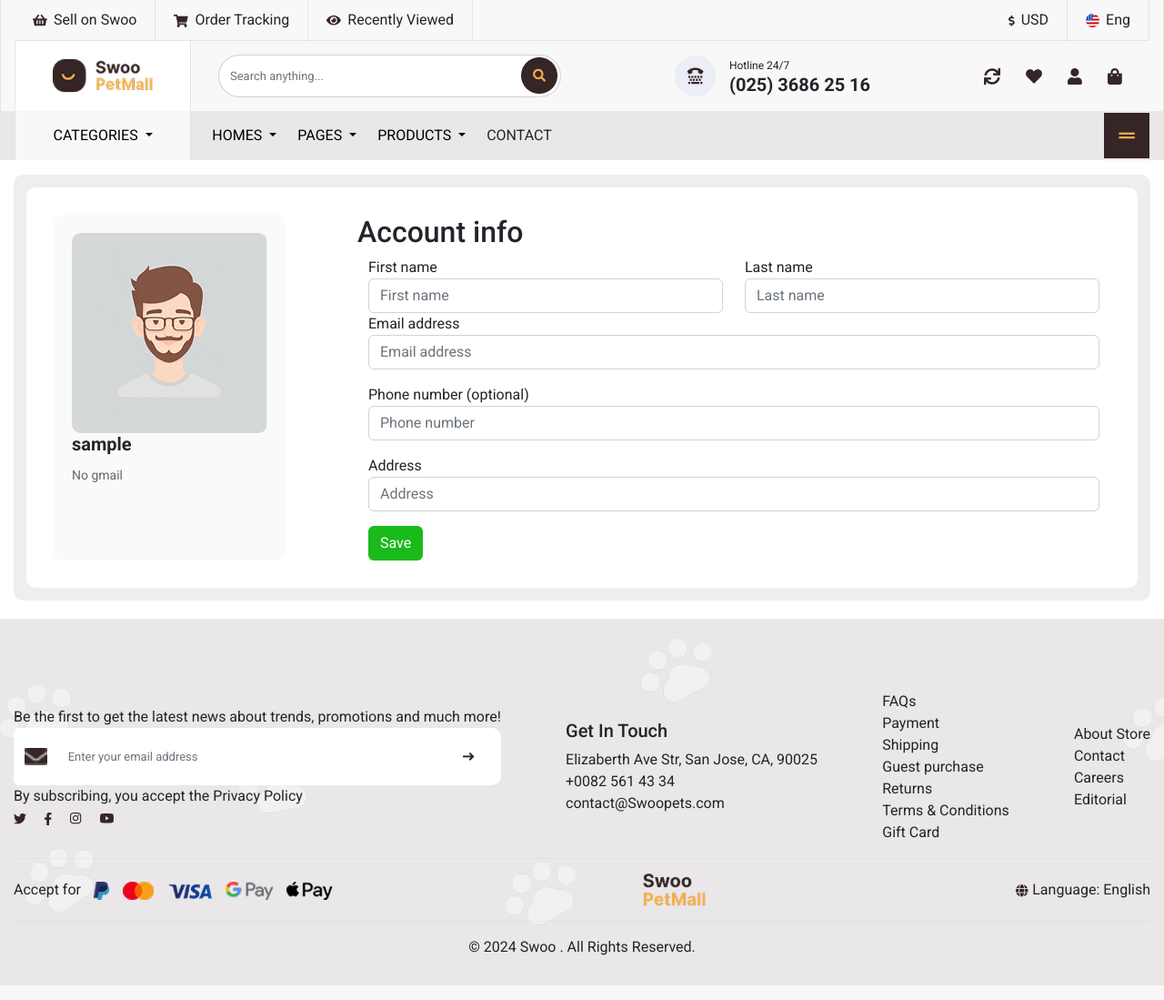
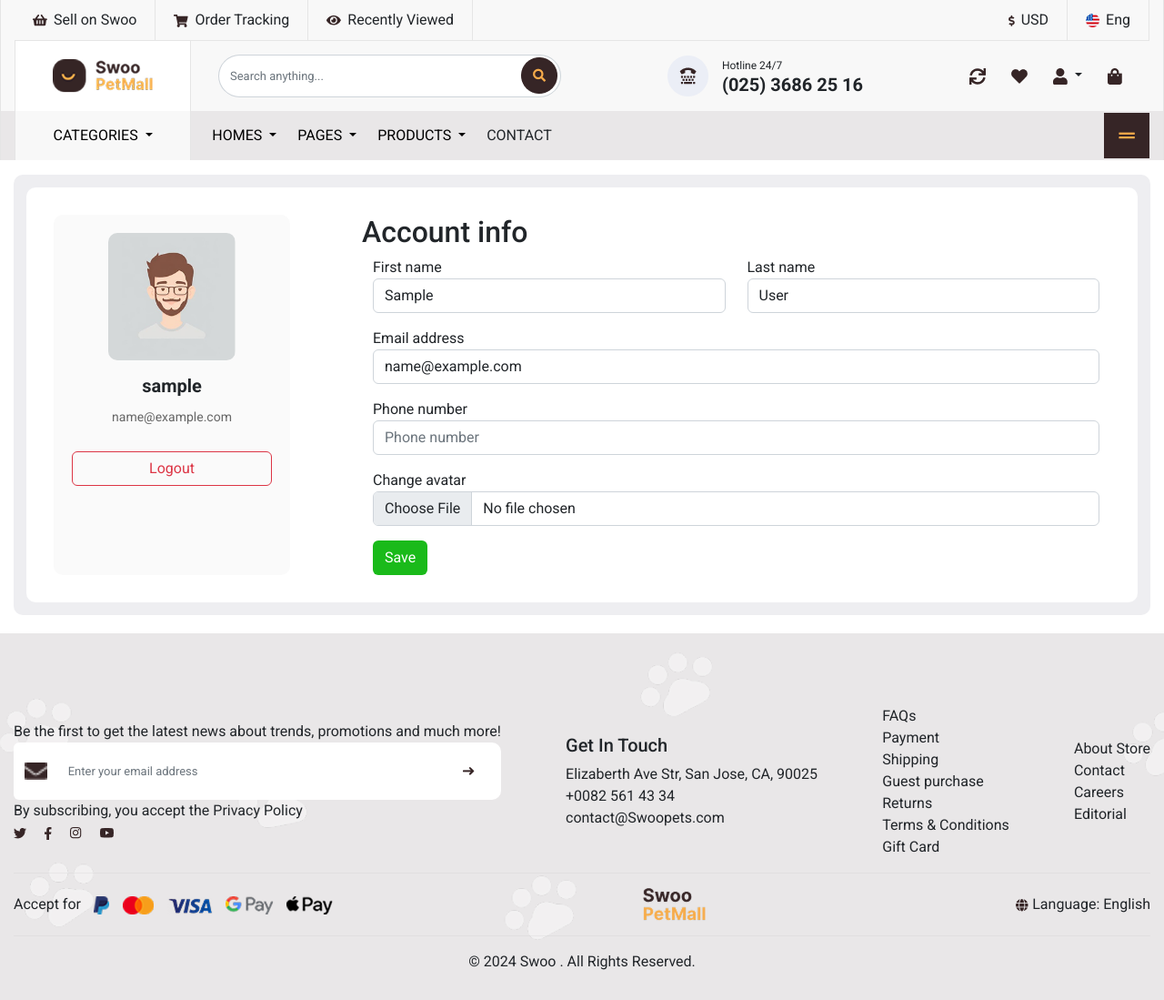
Before and after one commit to Markyha2yha/Team-project-2, a Django app: page /account_info/ in a window 1280 px wide. Shown: the whole page at 91% size. Run offline with Django 5.2, Linux system fonts and the light colour scheme; the visitor is signed in with stand-in values (Sample User, id 1); data comes from the database, SQL or seed files in the repository.

Commit message:
Зміни реєстрації облікового запису

```diff
--- a/config/urls.py
+++ b/config/urls.py
@@ -16,8 +16,13 @@ Including another URLconf
 """
 from django.contrib import admin
 from django.urls import path, include
+from django.conf import settings
+from django.conf.urls.static import static
 
 urlpatterns = [
     path('admin/', admin.site.urls),
     path('', include('main.urls')),
 ]
+
+if settings.DEBUG:
+    urlpatterns += static(settings.MEDIA_URL, document_root=settings.MEDIA_ROOT)
--- /dev/null
+++ b/main/forms.py
@@ -0,0 +1,47 @@
+from django import forms
+from django.contrib.auth.models import User
+from shop.models import Profile
+
+# Форма регистрации
+class RegisterForm(forms.ModelForm):
+    password = forms.CharField(widget=forms.PasswordInput(attrs={'placeholder': '....'}))
+    password2 = forms.CharField(label="Confirm Password", widget=forms.PasswordInput(attrs={'placeholder': '....'}))
+
+    class Meta:
+        model = User
+        fields = ['username', 'email']
+        widgets = {
+            'username': forms.TextInput(attrs={'placeholder': 'John Doe'}),
+            'email': forms.EmailInput(attrs={'placeholder': 'example@gmail.com'}),
+        }
+
+    def clean(self):
+        cleaned_data = super().clean()
+        p1 = cleaned_data.get('password')
+        p2 = cleaned_data.get('password2')
+        if p1 and p2 and p1 != p2:
+            raise forms.ValidationError("Пароли не совпадают!")
+        return cleaned_data
+
+
+# Форма обновления данных пользователя (User)
+class UserUpdateForm(forms.ModelForm):
+    class Meta:
+        model = User
+        fields = ['first_name', 'last_name', 'email']
+        widgets = {
+            'first_name': forms.TextInput(attrs={'class': 'form-control', 'placeholder': 'First name'}),
+            'last_name': forms.TextInput(attrs={'class': 'form-control', 'placeholder': 'Last name'}),
+            'email': forms.EmailInput(attrs={'class': 'form-control', 'placeholder': 'Email address'}),
+        }
+
+
+# Форма обновления профиля (телефон, аватар)
+class ProfileUpdateForm(forms.ModelForm):
+    class Meta:
+        model = Profile
+        fields = ['phone', 'avatar']
+        widgets = {
+            'phone': forms.TextInput(attrs={'class': 'form-control', 'placeholder': 'Phone number'}),
+            'avatar': forms.FileInput(attrs={'class': 'form-control'}),
+        }
--- a/main/templates/main/account_info.html
+++ b/main/templates/main/account_info.html
@@ -11,60 +11,65 @@
 
 <div class="dark-gray-bg">
     <div class="light-bg">
-        <div class="account-box01">
-            <div class="gray-box round-edges">
-                <img class="round-edges" src="{% static 'main/images/no-avatar.png' %}" alt="avatar">
-                {% if user.username %}  <!-- Має витягувати з бази даних -->
-                    <h3>{{user.username}}</h3>
-                {% else %}
-                    <h3>No username</h3>
+        {% if messages %}
+            {% for message in messages %}
+                <div class="alert alert-success">{{ message }}</div>
+            {% endfor %}
         {% endif %}
 
-                {% if user.gmail %}
-                    <p>{{gmail}}</p>
+        <div class="account-box01">
+            <div class="gray-box round-edges text-center" style="min-width: 260px;">
+                {% if profile.avatar %}
+                    <img class="round-edges" src="{{ profile.avatar.url }}" alt="avatar" style="width: 140px; height: 140px; object-fit: cover;">
                 {% else %}
-                    <p>No gmail</p>
+                    <img class="round-edges" src="{% static 'main/images/no-avatar.png' %}" alt="avatar" style="width: 140px; height: 140px; object-fit: cover;">
                 {% endif %}
 
-                {% if not user.is_authenticated %}
-                    <div class="guest-btns">
-                        <a href="/login/" class="btn green-btn">Login</a>
-                        <a href="/register/" class="btn green-btn">Register</a>
+                <h3 class="mt-3">{{ user.username }}</h3>
+                <p>{{ user.email|default:"No email" }}</p>
+
+                <div class="mt-4">
+                    <a href="{% url 'logout' %}" class="btn btn-outline-danger w-100">Logout</a>
                 </div>
-                {% endif %}
             </div>
 
             <div class="account-info-box">
                 <h2>Account info</h2>
                 <div class="container">
-                <form>
-                    <div class="row">
+                    <form method="POST" enctype="multipart/form-data">
+                        {% csrf_token %}
+                        <div class="row mb-3">
                             <div class="col">
                                 <label>First name</label>
-                            <input type="text" class="form-control" placeholder="First name">
+                                {{ u_form.first_name }}
                             </div>
                             <div class="col">
                                 <label>Last name</label>
-                            <input type="text" class="form-control" placeholder="Last name">
+                                {{ u_form.last_name }}
                             </div>
                         </div>
+
                         <div class="mb-3">
                             <label>Email address</label>
-                        <input type="text" class="form-control" placeholder="Email address">
+                            {{ u_form.email }}
                         </div>
+
                         <div class="mb-3">
-                        <label>Phone number (optional)</label>
-                        <input type="text" class="form-control" placeholder="Phone number">
+                            <label>Phone number</label>
+                            {{ p_form.phone }}
                         </div>
+
                         <div class="mb-3">
-                        <label>Address</label>
-                        <input type="text" class="form-control" placeholder="Address">
+                            <label>Change avatar</label>
+                            {{ p_form.avatar }}
                         </div>
+
                         <button type="submit" class="btn green-btn">Save</button>
                     </form>
                 </div>
             </div>
         </div>
     </div>
+</div>
 
 {% endblock %}
--- a/main/templates/main/base.html
+++ b/main/templates/main/base.html
@@ -59,7 +59,25 @@
                 <ul class="nav-list">
                     <li><a href=""><img src="{% static 'main/images/return-symb.png'%}" alt="icon"></a></li>
                     <li><a href=""><img src="{% static 'main/images/heart.png'%}" alt="icon"></a></li>
-                    <li><a href="{% url 'account_info' %}"><img src="{% static 'main/images/person-icon.png'%}" alt="icon"></a></li>
+
+                    <!-- Выпадающее меню аккаунта -->
+                    <li class="dropdown">
+                        <a href="#" class="dropdown-toggle" id="accountDropdown" data-bs-toggle="dropdown" aria-expanded="false">
+                            <img src="{% static 'main/images/person-icon.png'%}" alt="icon">
+                        </a>
+                        <ul class="dropdown-menu dropdown-menu-end shadow" aria-labelledby="accountDropdown">
+                            {% if user.is_authenticated %}
+                                <li><h6 class="dropdown-header">Привет, {{ user.first_name|default:user.username }}!</h6></li>
+                                <li><a class="dropdown-item" href="{% url 'account_info' %}">Account info</a></li>
+                                <li><hr class="dropdown-divider"></li>
+                                <li><a class="dropdown-item text-danger" href="{% url 'logout' %}">Logout</a></li>
+                            {% else %}
+                                <li><a class="dropdown-item" href="{% url 'login' %}">Login</a></li>
+                                <li><a class="dropdown-item" href="{% url 'register' %}">Register</a></li>
+                            {% endif %}
+                        </ul>
+                    </li>
+
                     <li><a href=""><img src="{% static 'main/images/shopping-basket02.png'%}" alt="icon"></a></li>
                 </ul>
             </nav>
--- a/main/urls.py
+++ b/main/urls.py
@@ -5,8 +5,9 @@ urlpatterns = [
     path('', views.home, name='home'),
     path('about/', views.about, name='about'),
     path('contacts/', views.contacts, name='contacts'),
+    path('contact/', views.contact_view, name='contact'),
     path('account_info/', views.account_info, name='account_info'),
     path('login/', views.login_view, name='login'),
     path('register/', views.register_view, name='register'),
-    path('contact/', views.contact_view, name='contact'),
+    path('logout/', views.logout_view, name='logout'),
 ]
--- a/main/views.py
+++ b/main/views.py
@@ -1,7 +1,13 @@
 from django.shortcuts import render
 
 # Create your views here.
-from django.shortcuts import render
+from django.shortcuts import render, redirect
+from django.contrib.auth import authenticate, login, logout
+from django.contrib.auth.decorators import login_required
+from django.contrib import messages
+from shop.models import Profile
+from .forms import RegisterForm, UserUpdateForm, ProfileUpdateForm
+
 
 def home(request):
     return render(request, 'main/home.html')
@@ -12,14 +18,88 @@ def about(request):
 def contacts(request):
     return render(request, 'main/home.html')
 
+def contact_view(request):
+    return render(request, 'main/contact.html')
+
+
+# Вход в аккаунт
+def login_view(request):
+    if request.user.is_authenticated:
+        return redirect('account_info')
+
+    if request.method == 'POST':
+        email_or_username = request.POST.get('email', '').strip()
+        password = request.POST.get('password', '').strip()
+
+        # Проверяем вход как по username, так и по email
+        user = authenticate(request, username=email_or_username, password=password)
+        if not user:
+            from django.contrib.auth.models import User
+            try:
+                user_obj = User.objects.get(email=email_or_username)
+                user = authenticate(request, username=user_obj.username, password=password)
+            except User.DoesNotExist:
+                user = None
+
+        if user is not None:
+            login(request, user)
+            return redirect('account_info')
+        else:
+            messages.error(request, 'Неверный email/логин или пароль.')
+
+    return render(request, 'main/login.html')
+
+
+# Регистрация
+def register_view(request):
+    if request.user.is_authenticated:
+        return redirect('account_info')
+
+    if request.method == 'POST':
+        form = RegisterForm(request.POST)
+        if form.is_valid():
+            user = form.save(commit=False)
+            user.set_password(form.cleaned_data['password'])
+            user.save()
+            # Создаем связанный профиль
+            Profile.objects.create(user=user)
+            login(request, user)
+            return redirect('account_info')
+        else:
+            for error in form.errors.values():
+                messages.error(request, error)
+    else:
+        form = RegisterForm()
+
+    return render(request, 'main/register.html', {'form': form})
+
+
+# Выход из аккаунта
+def logout_view(request):
+    logout(request)
+    return redirect('home')
+
+
+# Личный кабинет (только для авторизованных)
+@login_required
 def account_info(request):
-    return render(request, 'main/account_info.html')
+    profile, created = Profile.objects.get_or_create(user=request.user)
 
-def login_view(request):
-   return render(request, 'main/login.html')
+    if request.method == 'POST':
+        u_form = UserUpdateForm(request.POST, instance=request.user)
+        p_form = ProfileUpdateForm(request.POST, request.FILES, instance=profile)
 
-def register_view(request):
-   return render(request, 'main/register.html')
+        if u_form.is_valid() and p_form.is_valid():
+            u_form.save()
+            p_form.save()
+            messages.success(request, 'Ваш профиль успешно обновлен!')
+            return redirect('account_info')
+    else:
+        u_form = UserUpdateForm(instance=request.user)
+        p_form = ProfileUpdateForm(instance=profile)
 
-def contact_view(request):
-   return render(request, 'main/contact.html')
+    return render(request, 'main/account_info.html', {
+        'u_form': u_form,
+        'p_form': p_form,
+        'profile': profile,
+    })
```
Also changed, not shown: config/settings.py (+7 -0 lines), main/templates/main/login.html (+14 -8 lines), main/templates/main/register.html (+19 -12 lines), media/avatars/5a0a3c3f0b9893b97f2f6ce8c238a302.jpg (added). Lines whose indentation alone changed are shown as unchanged.
